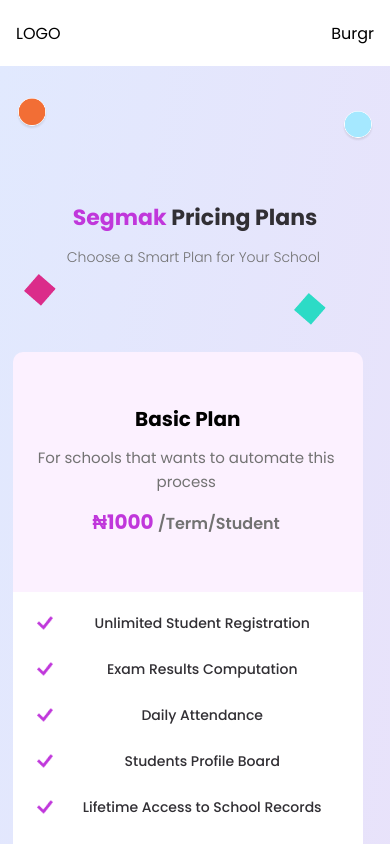
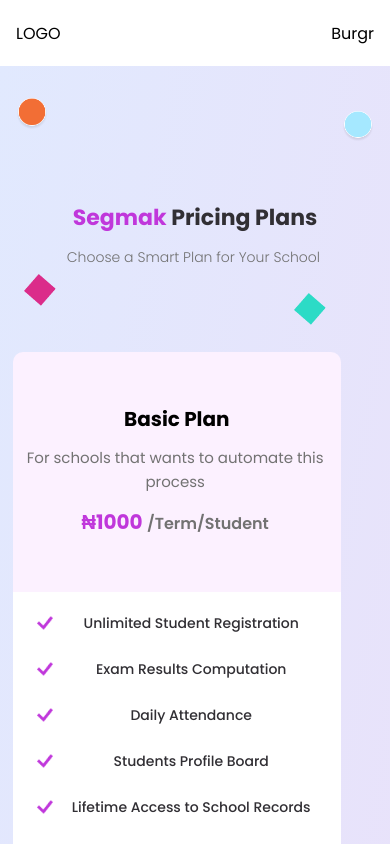
Before and after one commit to ejezie/Segmark, a React (Create React App) app: page /pricing in a window 390 px wide. Shown: the top 844 px of the page. Built offline with nearby package versions, Linux system fonts and the light colour scheme.

Commit message:
adjust pricing list

```diff
--- a/src/styles/pricing.scss
+++ b/src/styles/pricing.scss
@@ -81,6 +81,9 @@
       text-align: center;
       margin-right: 1.5rem;
       margin-bottom: 2rem;
+      @media (max-width: 500px) {
+        width: 90%;
+      }
       .up {
         flex-direction: column;
         background: #fcf1ff;
@@ -136,9 +139,9 @@
           font-size: 15.7px;
           text-align: center;
           color: #312f34;
-           @media (max-width: 960px) {
-              font-size: 15px;
-            }
+          @media (max-width: 960px) {
+            font-size: 15px;
+          }
         }
         .text-wrap {
           width: 100%;
```
